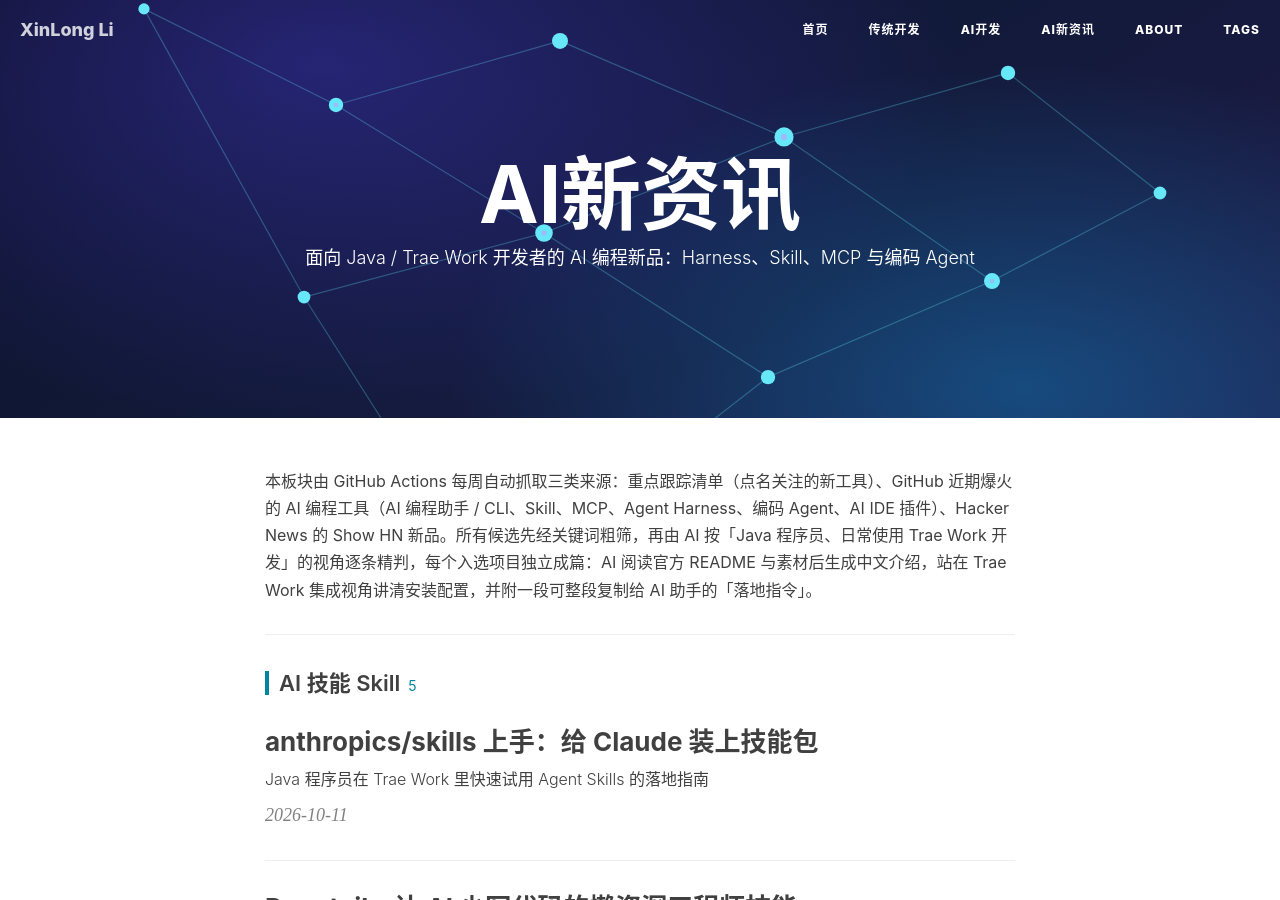
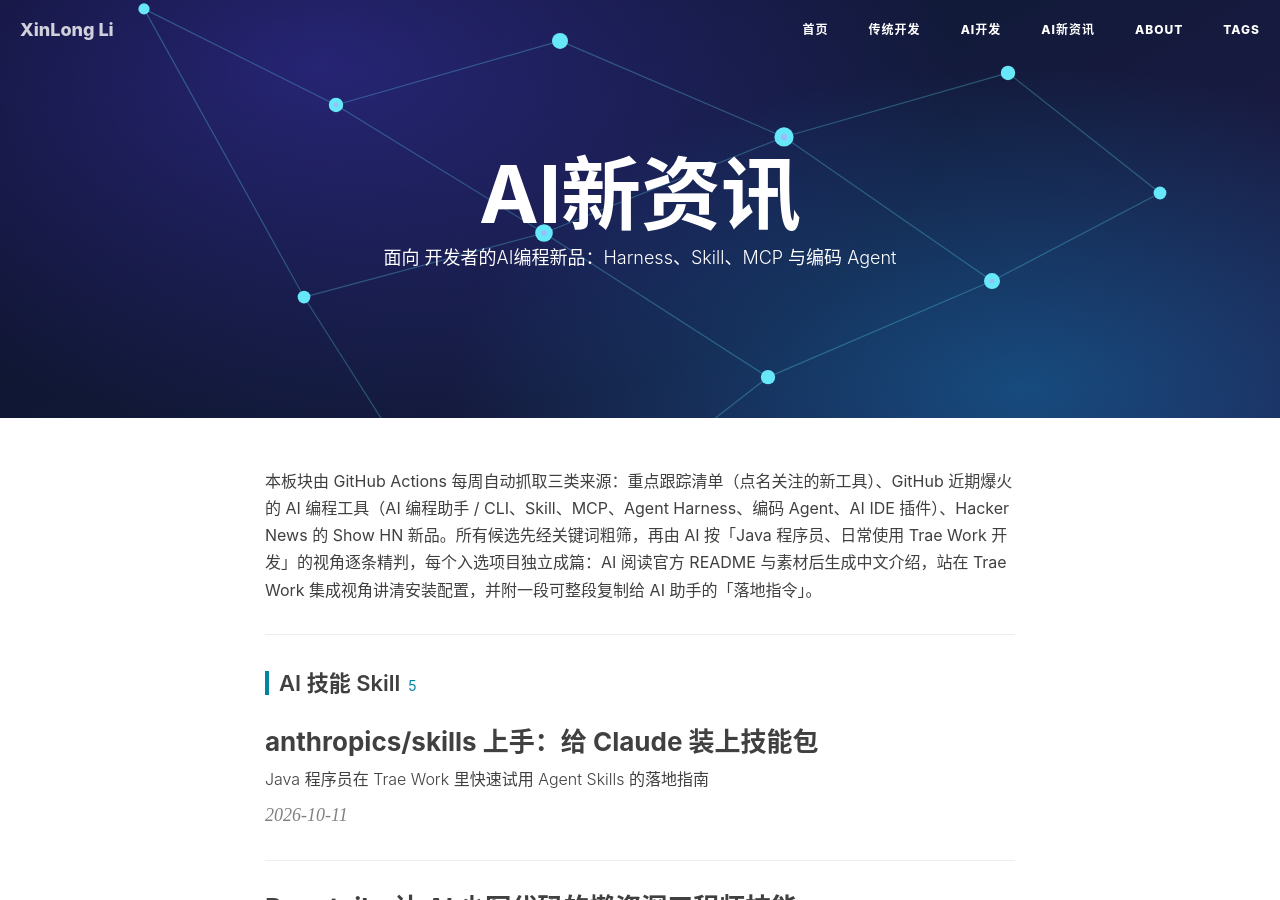
Before and after one commit to windbellbj/windbellbj.github.io, a Jekyll site: the page built from section/ai-news.html, in a window 1280 px wide and 900 px high. Built offline with Jekyll 4.4.1, drawn with Linux system fonts in a browser that asks for light colours; nearby versions of some CDN libraries; comment, search, counter and statistics services are not loaded.

Commit message:
docs(ai-news): 更新栏目页描述文案

```diff
--- a/section/ai-news.html
+++ b/section/ai-news.html
@@ -1,7 +1,7 @@
 ---
 title: AI新资讯
 layout: default
-description: 面向 Java / Trae Work 开发者的 AI 编程新品：Harness、Skill、MCP 与编码 Agent
+description: 面向 开发者的AI编程新品：Harness、Skill、MCP 与编码 Agent
 permalink: /ai-news/
 header-img: "img/post-bg-ai-news.svg"
 ---
```
